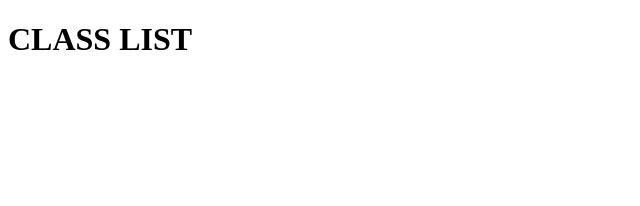
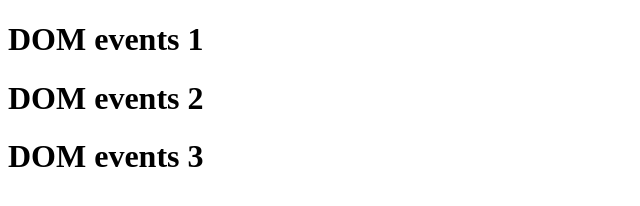
Before and after one commit to PnyTail/learn-js, a plain HTML site: page F8/HTML_DOM/index.html in a window 1280 px wide. Shown: the whole page, without its empty margins (0-640 px from the left). Drawn offline with Linux system fonts and the light colour scheme.

Commit message:
DOM events

```diff
--- a/F8/HTML_DOM/index.html
+++ b/F8/HTML_DOM/index.html
@@ -4,18 +4,13 @@
     <meta charset="UTF-8">
     <meta name="viewport" content="width=device-width, initial-scale=1.0">
     <title>Document</title>
-
-    <style>
-        .red {
-            color: red;
-        }
-    </style>
 </head>
 <body>
 
-    <div class="box box-2">
-        <h1>CLASS LIST</h1>
-    </div>
+    <!-- <h1 onclick="console.log(this)">DOM events</h1> -->
+    <h1>DOM events 1</h1>
+    <h1>DOM events 2</h1>
+    <h1>DOM events 3</h1>
 
     <script src="./main.js"></script>
 </body>
--- a/F8/HTML_DOM/main.js
+++ b/F8/HTML_DOM/main.js
@@ -1,32 +1,19 @@
 /**
- * classList property
- *
- * add() - add a class to an element
- * remove() - remove a class from an element
- * toggle() - toggle between adding and removing a class from an element
- * contains() - check if an element contains a class
+ * DOM events
+ * 1. Attribute events
+ * 2. Assign event using the element node
  */
 
+let h1Elements = document.querySelectorAll('h1');
 
-let boxElement = document.querySelector('.box');
+// event or "e" for short
+// h1Elements.onclick = function(e) {
+//     // console.log(Math.floor(Math.random() * 100));
+//     console.log(e.target);
+// }
 
-// console.log(boxElement.classList.length); // 2
-// console.log(boxElement.classList[0]); // box
-// console.log(boxElement.classList.value); // box box-2
-
-boxElement.classList.add('red');
-
-// check if an element contains a class
-// console.log(boxElement.classList.contains('red')); // true
-
-// remove a class from an element
-// boxElement.classList.remove('red');
-
-// toggle between adding and removing a class from an element
-// setTimeout(() => {
-//     boxElement.classList.toggle('red');
-// }, 2000);
-
-setInterval(() => {
-    boxElement.classList.toggle('red');
-}, 1000);
+for (let i = 0; i < h1Elements.length; i++) {
+    h1Elements[i].onclick = function(e) {
+        console.log(e.target);
+    }
+}
```
